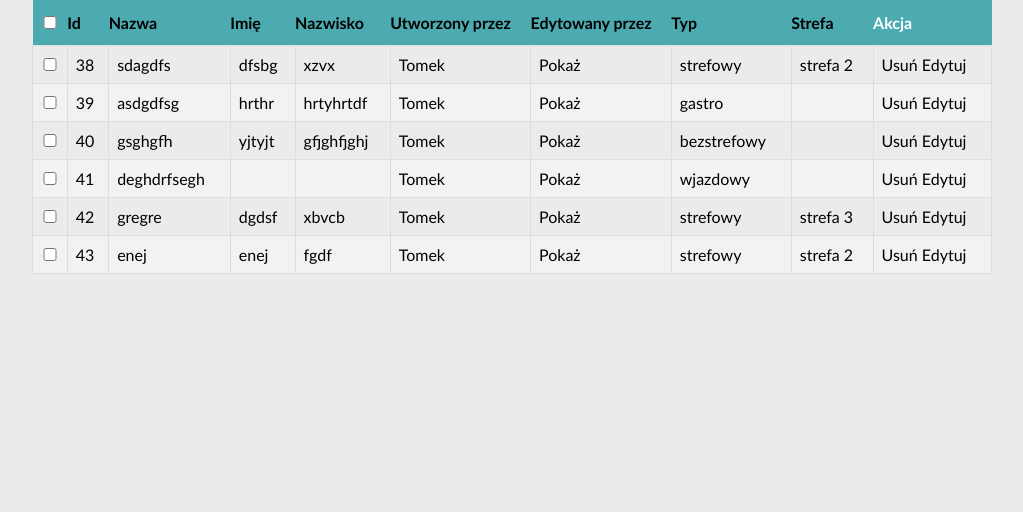
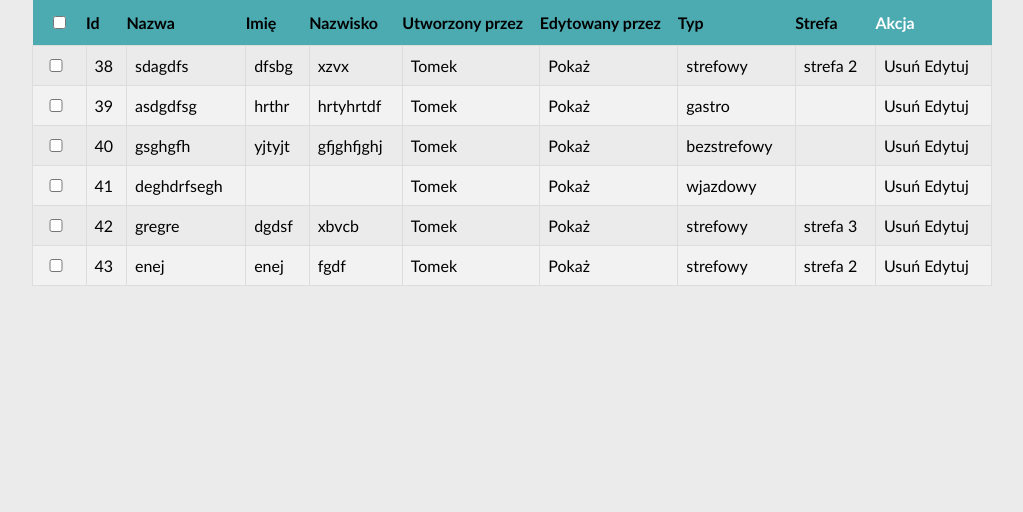
Before and after one commit to tomsza123/Praca-In-, a PHP site: page /idents.php in a window 1280 px wide. Shown: the part 70-582 px from the top of the page, without its empty margins (128-1151 px from the left). Run offline with PHP 8.4, Linux system fonts and the light colour scheme; a user stored in the database is signed in; data comes from the database, SQL or seed files in the repository; data that the repository does not hold is empty; some libraries are stand-ins or nearby versions.

Commit message:
Add files via upload

```diff
--- a/idents.php
+++ b/idents.php
@@ -141,7 +141,7 @@
         while($r = mysqli_fetch_array($idents))
         {
             echo "<tr>";
-            echo '<td> <input type="checkbox" name="checkbox[]" value="'.$r['id'].'"></input> </td>';
+            echo '<td> <input type="checkbox" name="checkbox[]" class="checkbox" value="'.$r['id'].'"></input> </td>';
             echo "<td>".$r['id']."</td>";
             echo "<td>".$r['name']."</td>";
             echo "<td>".$r['name_2']."</td>";
--- a/style.css
+++ b/style.css
@@ -214,7 +214,6 @@ input,select
 {
     float:left;
     width:40%;
-    //padding:10px 10px;
     padding-left:10px;
     font-size: 40px;
 }
@@ -371,8 +370,8 @@ thead {
 
 .checkbox
 {
-    width: 25px;
-    margin: 20px 100px;
+    width: 20px;
+    margin: 5px 5px;
     position: relative;
 }
 .modal
```
